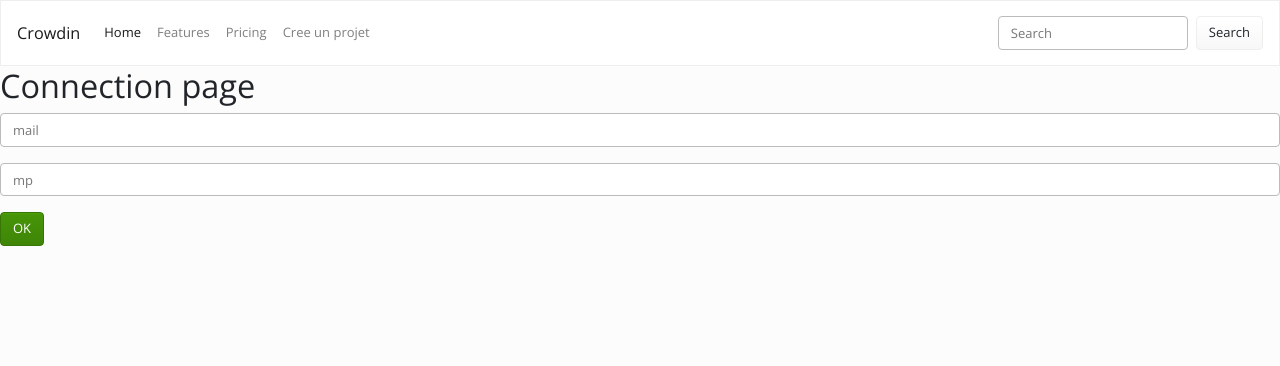
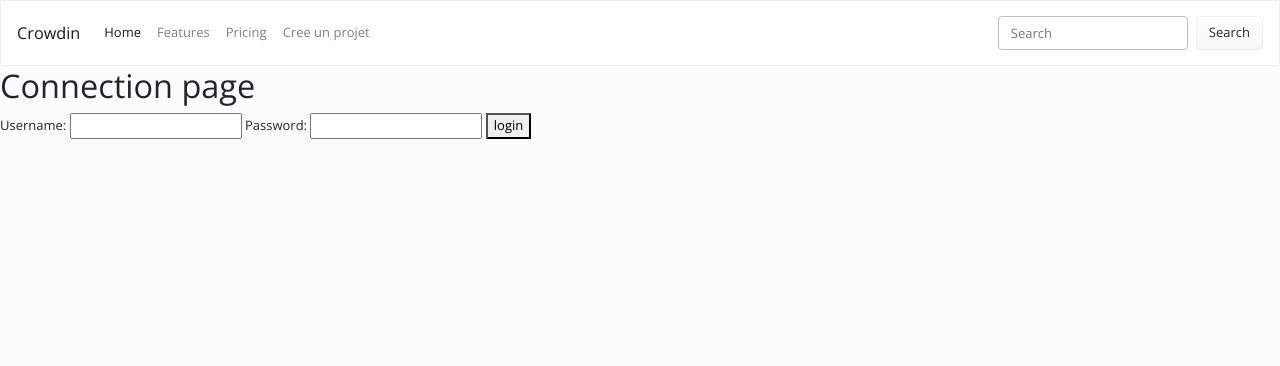
Before and after one commit to PRySvI/crodwin_etna, a Symfony app: template templates/security/login.html.twig in a window 1280 px wide. Shown: the top 366 px of the page. Run offline with Twig, Linux system fonts and the light colour scheme; the template is opened without the code that fills it, so the values that code supplies are empty; some libraries are stand-ins or nearby versions.

Commit message:
Finish register and login part (back end)

```diff
--- a/src/Entity/Project.php
+++ b/src/Entity/Project.php
@@ -27,7 +27,7 @@ class Project
     private $user_id;
 
     /**
-     * @ORM\Column(type="string", length=255)
+     * @ORM\Column(type="array")
      */
     private $languages;
 
@@ -60,7 +60,7 @@ class Project
         return $this;
     }
 
-    public function getLanguages(): ?string
+    public function getLanguages(): array
     {
         return $this->languages;
     }
--- a/templates/security/login.html.twig
+++ b/templates/security/login.html.twig
@@ -6,16 +6,19 @@
 
         <h1>Connection page</h1>
 
+        {% if error %}
+            <div>{{ error.messageKey|trans(error.messageData, 'security') }}</div>
+        {% endif %}
+
         <form action="{{ path('security_login') }}" method="post">
-            <div class="form-group">
-                <input required name="_username" placeholder="mail" type="text" class="form-control">
-            </div>
-            <div class="form-group">
-                <input required name="_password" placeholder="mp" type="password" class="form-control">
-            </div>
-            <div class="form-group">
-                <button type="submit" class="btn btn-success">OK</button>
-            </div>
+            <label for="username">Username:</label>
+            <input type="text" id="username" name="_username" />
+
+            <label for="password">Password:</label>
+            <input type="password" id="password" name="_password" />
+
+            <input type="hidden" name="_target_path" value="/connection" />
+            <button type="submit">login</button>
         </form>
 
 
--- a/templates/security/registration.html.twig
+++ b/templates/security/registration.html.twig
@@ -7,6 +7,6 @@
     {{ form_row(form.username , {'label': 'Nom d\'utilisateur','attr':{'placeholder': 'Votre nom d\'utilisateur'}}) }}
     {{ form_row(form.password , {'label': 'Mot de passe','attr':{'placeholder': 'Votre mp'}}) }}
     {{ form_row(form.password_repeat, {'label': 'Repetez votre mot de passe','attr':{'placeholder': 'Votre mp'}}) }}
-    <button type="submit" class="btn btn-success">Inscritpion!<button>
+    <button type="submit" class="btn btn-success">Valider</button>
     {{ form_end(form) }}
 {% endblock %}
```
Also changed, not shown: src/Controller/SecurityController.php (+20 -3 lines), src/Entity/Language.php (added, +40 -0 lines), src/Repository/LanguageRepository.php (added, +50 -0 lines), templates/security/account.html.twig (added, +11 -0 lines), 1 other file.
